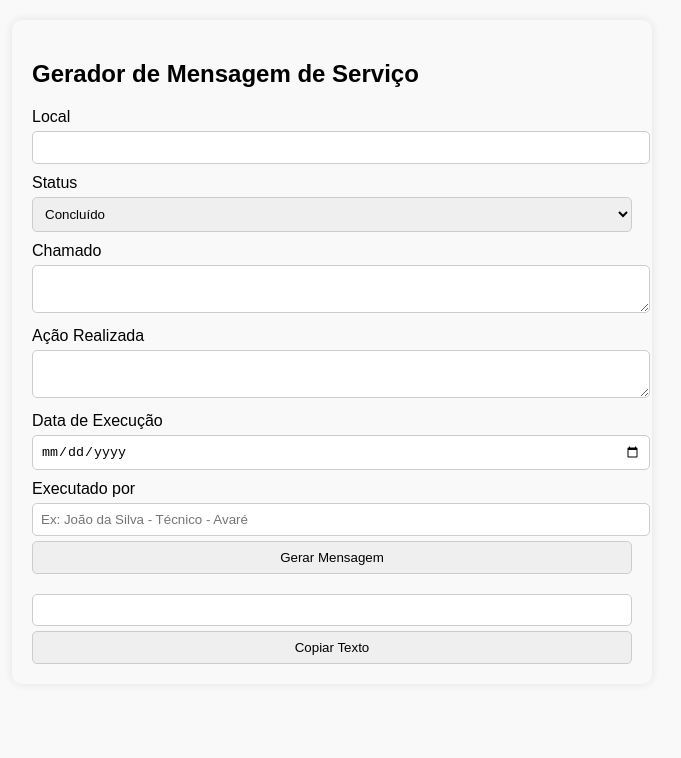
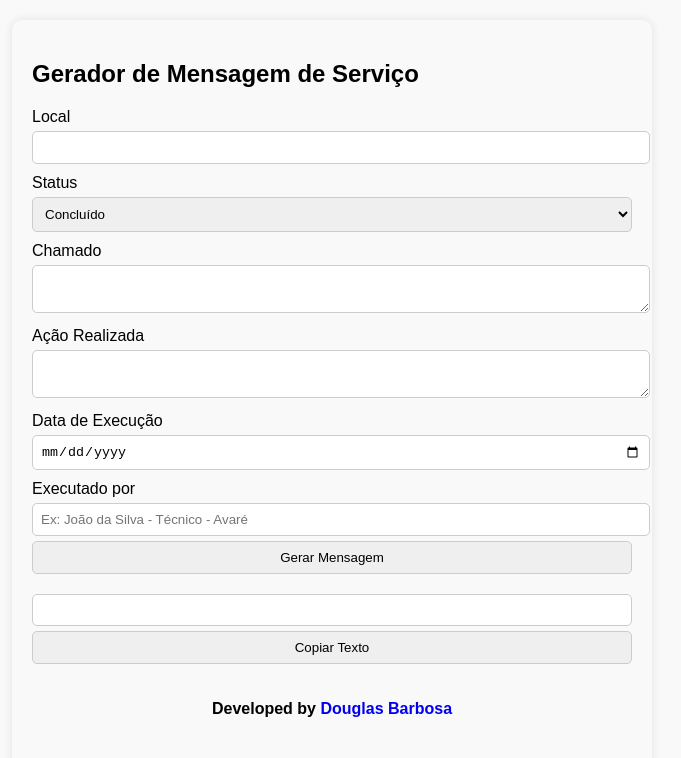
Before and after one commit to Dgsbarbosa/gerador-mensagens-eqs, a plain HTML site: page index.html in a window 1280 px wide. Shown: the whole page, without its empty margins (308-989 px from the left). Drawn offline with Linux system fonts and the light colour scheme.

Commit message:
add-footer

```diff
--- a/index.html
+++ b/index.html
@@ -1,5 +1,6 @@
 <!DOCTYPE html>
 <html lang="pt-br">
+
 <head>
   <meta charset="UTF-8" />
   <meta name="viewport" content="width=device-width, initial-scale=1.0" />
@@ -12,19 +13,25 @@
       padding: 20px;
       background: #f9f9f9;
       border-radius: 10px;
-      box-shadow: 0 0 10px rgba(0,0,0,0.1);
+      box-shadow: 0 0 10px rgba(0, 0, 0, 0.1);
     }
+
     label {
       display: block;
       margin-top: 10px;
     }
-    input, textarea, select, button {
+
+    input,
+    textarea,
+    select,
+    button {
       width: 100%;
       margin-top: 5px;
       padding: 8px;
       border: 1px solid #ccc;
       border-radius: 5px;
     }
+
     #output {
       margin-top: 20px;
       background: #fff;
@@ -36,9 +43,11 @@
       white-space: pre-wrap;
 
     }
+
     .hidden {
       display: none;
     }
+
     #toggleForm {
       margin-top: 15px;
       background: #eee;
@@ -48,8 +57,24 @@
       border-radius: 5px;
       cursor: pointer;
     }
+
+    footer {
+      padding: 20px;
+      text-align: center;
+      font-weight: bold;
+    }
+
+    .destaque a {
+      text-decoration: none;
+
+    }
+
+    .destaque a:hover {
+      color: blue;
+    }
   </style>
 </head>
+
 <body>
   <h2>Gerador de Mensagem de Serviço</h2>
 
@@ -85,6 +110,11 @@
   <div id="output"></div>
   <button type="button" onclick="copiarTexto()">Copiar Texto</button>
 
+  <footer>
+    <p>Developed by <span class="destaque"><a href="https://professional-presentation-website.vercel.app/"
+          target="_blank">Douglas Barbosa</a></span></p>
+  </footer>
+
   <script>
     function gerarMensagem() {
       const local = document.getElementById('local').value;
@@ -97,11 +127,11 @@
       // Formata a data no formato dd/mm/yyyy
       let dataFormatada = new Date(data).toLocaleDateString('pt-BR');
 
-      if (dataFormatada === "Invalid Date"){
+      if (dataFormatada === "Invalid Date") {
         dataFormatada = "Data não informada";
       }
       const mensagem =
-`*📍 Local:* ${local}
+        `*📍 Local:* ${local}
 
 *📌 Status:* ${status}
 
@@ -151,4 +181,5 @@
     }
   </script>
 </body>
+
 </html>
```
Also changed, not shown: 1 other file.
